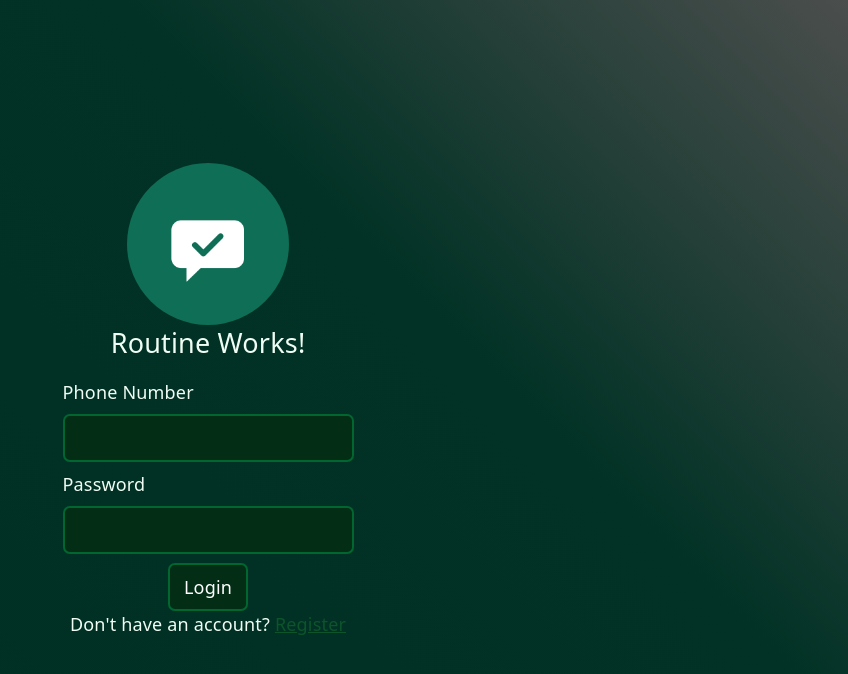
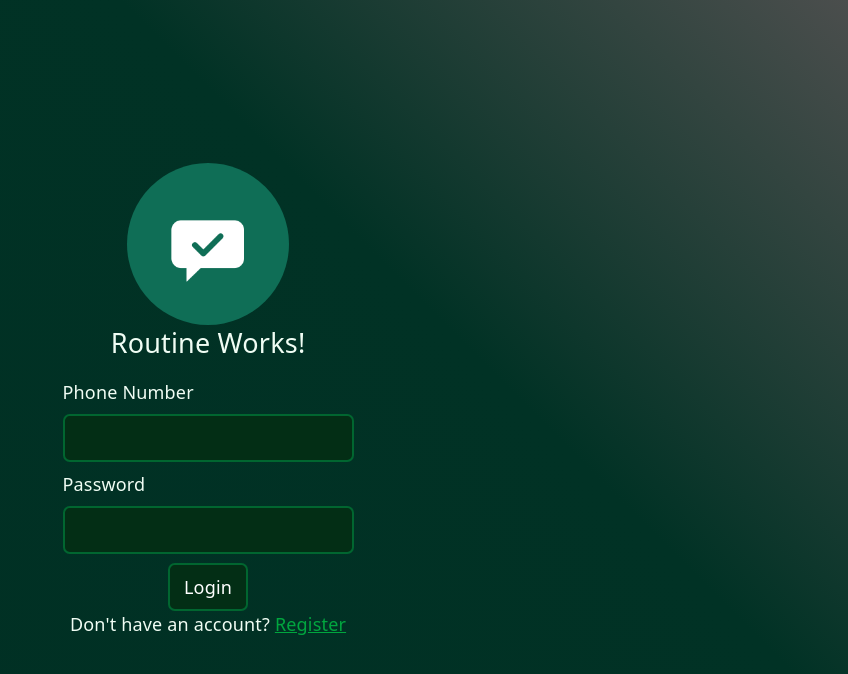
Before and after one commit to Pencils0101001101001010/routine_work, a React (Vite) app in the folder client/: page /login in a window 1280 px wide. Shown: the top 674 px of the page, without its empty margins (432-1280 px from the left). Built offline with nearby package versions, Linux system fonts and the light colour scheme; no server answers.

Commit message:
Made register and login link a lighter color

```diff
--- a/client/src/components/(auth)/LoginPage.tsx
+++ b/client/src/components/(auth)/LoginPage.tsx
@@ -80,7 +80,7 @@ export default function LoginPage() {
         Don't have an account?{" "}
         <Link
           to={"/register"}
-          className="underline text-green-900 hover:text-green-400"
+          className="underline text-green-600 hover:text-green-400"
         >
           Register
         </Link>
--- a/client/src/components/(auth)/RegisterPage.tsx
+++ b/client/src/components/(auth)/RegisterPage.tsx
@@ -114,7 +114,7 @@ export default function RegisterPage() {
         Have an account?{" "}
         <Link
           to={"/login"}
-          className="underline text-green-900 hover:text-green-400"
+          className="underline text-green-600 hover:text-green-400"
         >
           Login
         </Link>
```
